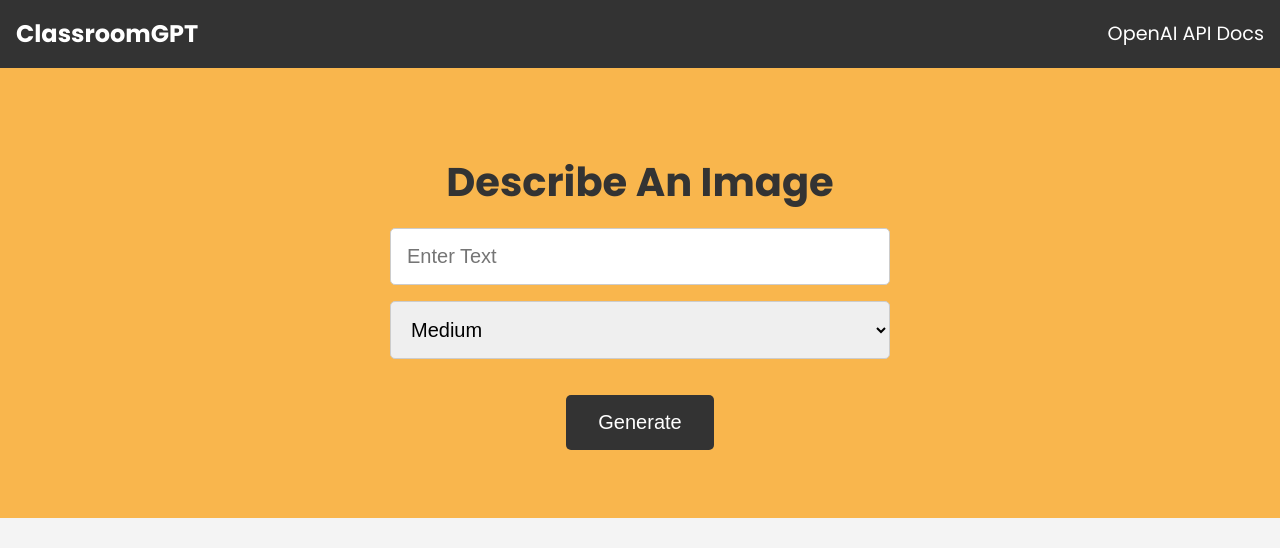
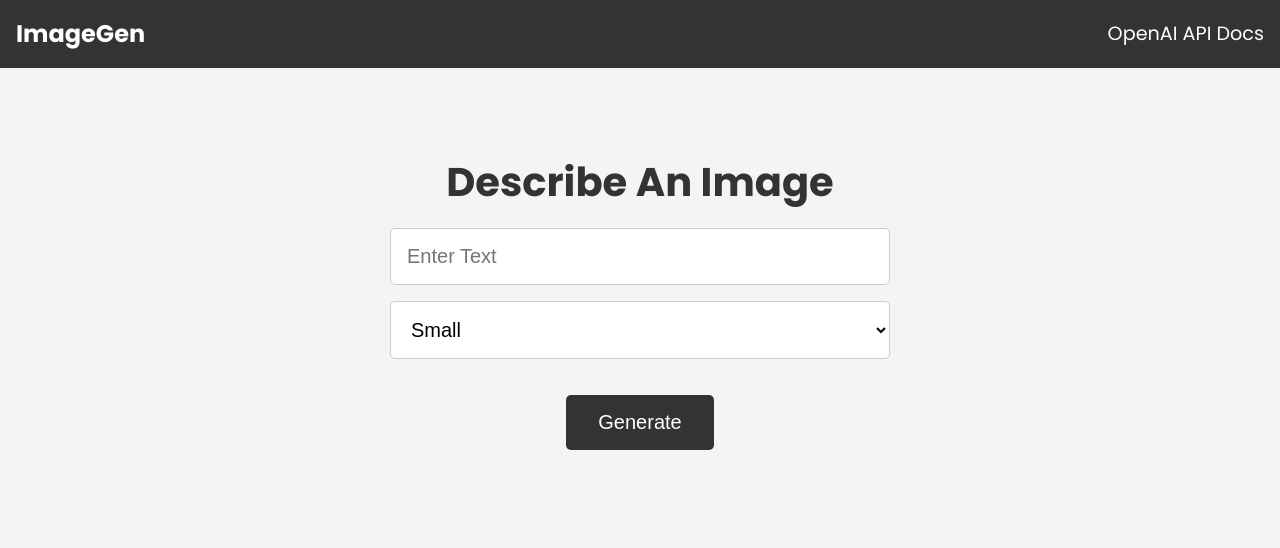
Before and after one commit to danielnguyen12/dalle-clone, a website: page public/index.html in a window 1280 px wide. Drawn offline with Linux system fonts and the light colour scheme.

Commit message:
deploy build

```diff
--- a/controllers/openaiController.js
+++ b/controllers/openaiController.js
@@ -8,8 +8,8 @@ const openai = new OpenAIApi(configuration);
 const generateImage = async (req, res) => {
   const { prompt, size } = req.body;
 
-  const imageSize = size === 'small' ? '256x256' : size === 'medium' ?
-  '512x512' : '1024x2024';
+  const imageSize = size === 'small' ? '256x256' : size === 'medium'
+  ? '512x512' : '1024x2024';
 
   try {
     const response = await openai.createImage({
--- a/index.js
+++ b/index.js
@@ -1,6 +1,7 @@
 const path = require('path');
 const express = require('express');
 const dotenv = require('dotenv').config();
+
 const port = process.env.PORT || 5000;
 
 const app = express();
--- a/package.json
+++ b/package.json
@@ -1,5 +1,5 @@
 {
-  "name": "classroom-gpt",
+  "name": "ImageGen",
   "version": "1.0.0",
   "description": "",
   "main": "index.js",
--- a/public/css/style.css
+++ b/public/css/style.css
@@ -9,7 +9,7 @@
 }
 
 :root {
-  --primary-color: #f9b64d;
+  --primary-color: steelgray;
 }
 
 body {
@@ -81,6 +81,7 @@ form select {
   border: 1px solid #ccc;
   border-radius: 5px;
   margin-bottom: 1rem;
+  background-color: white;
 }
 
 form button {
--- a/public/index.html
+++ b/public/index.html
@@ -8,18 +8,18 @@
     <link rel="stylesheet" href="css/spinner.css" />
 
     <script src="js/main.js" defer></script>
-    <title>ClassroomGPT</title>
+    <title>ImageGen</title>
   </head>
   <body>
     <header>
       <div class="navbar">
         <div class="logo">
-          <h2>ClassroomGPT</h2>
+          <h2>ImageGen</h2>
         </div>
         <div class="nav-links">
           <ul>
             <li>
-              <a href="https://beta.openai.com/docs" target="_blank"
+              <a href="https://platform.openai.com/docs/introduction" target="_blank"
                 >OpenAI API Docs</a
               >
             </li>
@@ -38,8 +38,8 @@
           <!-- size -->
           <div class="form-control">
             <select name="size" id="size">
-              <option value="small">Small</option>
-              <option value="medium" selected>Medium</option>
+              <option value="small" selected>Small</option>
+              <option value="medium">Medium</option>
               <option value="large">Large</option>
             </select>
           </div>
--- a/routes/openaiRoutes.js
+++ b/routes/openaiRoutes.js
@@ -1,5 +1,6 @@
 const express = require('express');
-const { generateImage } = require('../controllers/openaiController')
+const { generateImage } = require('../controllers/openaiController');
+
 const router = express.Router();
 
 router.post('/generateimage', generateImage);
```
Also changed, not shown: 1 other file.
